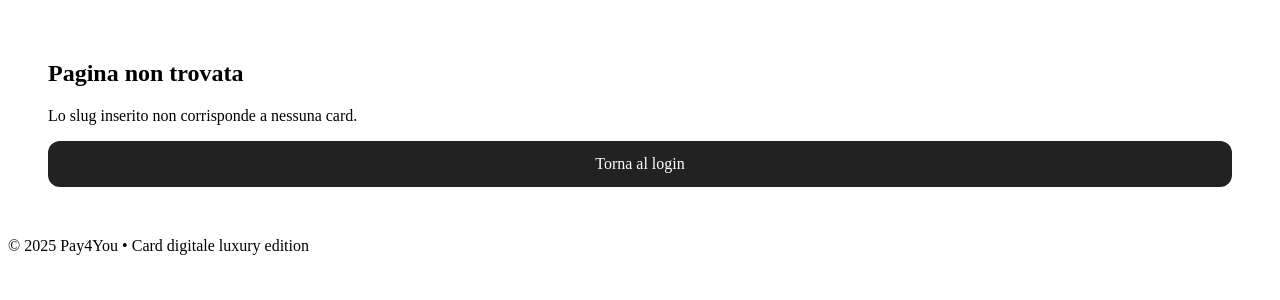
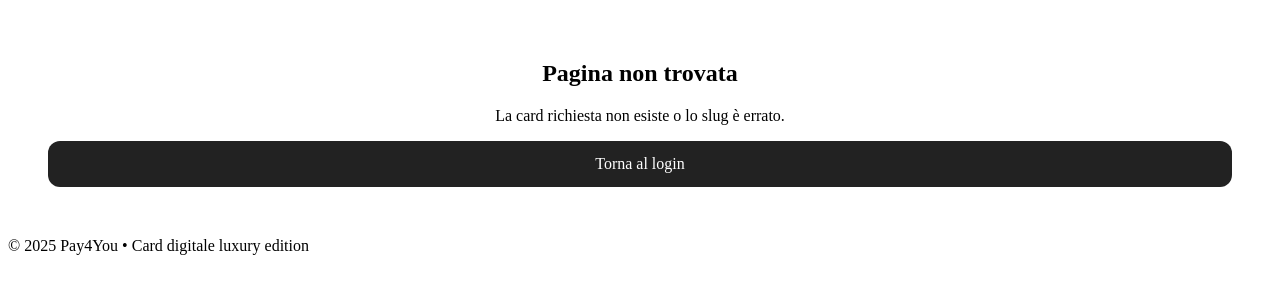
Before and after one commit to gidl59/pay4you-cards-luxury, a Flask app: template templates/404.html in a window 1280 px wide. Shown: the part 190-490 px from the top of the page. Run offline with Flask 3, Linux system fonts and the light colour scheme; the template is opened without the code that fills it, so the values that code supplies are empty.

Commit message:
Update 404.html

```diff
--- a/templates/404.html
+++ b/templates/404.html
@@ -1,11 +1,10 @@
 {% extends "base.html" %}
 {% block title %}Pagina non trovata{% endblock %}
+
 {% block content %}
-
-<div class="card glass center" style="padding:40px;">
+<div class="card glass center" style="padding:40px; text-align:center;">
   <h2>Pagina non trovata</h2>
-  <p>Lo slug inserito non corrisponde a nessuna card.</p>
+  <p>La card richiesta non esiste o lo slug è errato.</p>
   <a class="btn" href="{{ url_for('login') }}">Torna al login</a>
 </div>
-
 {% endblock %}
```
